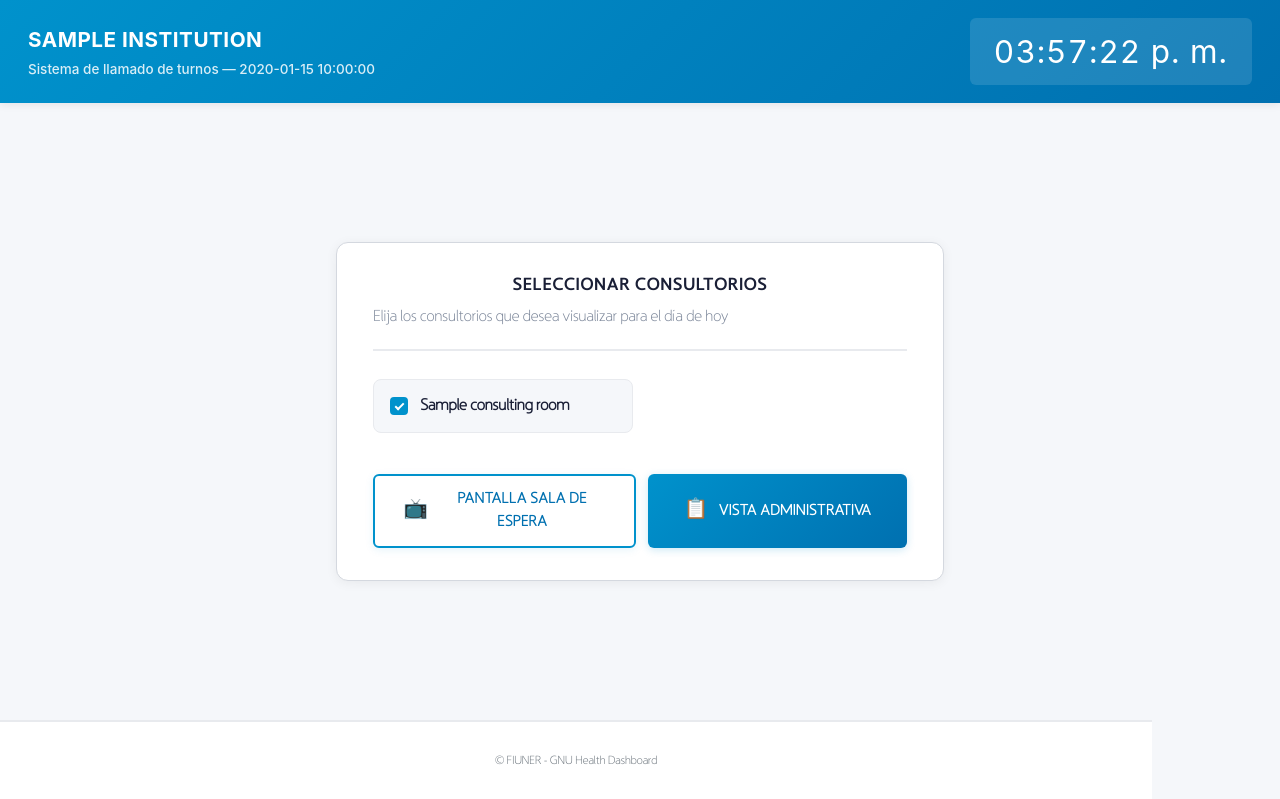
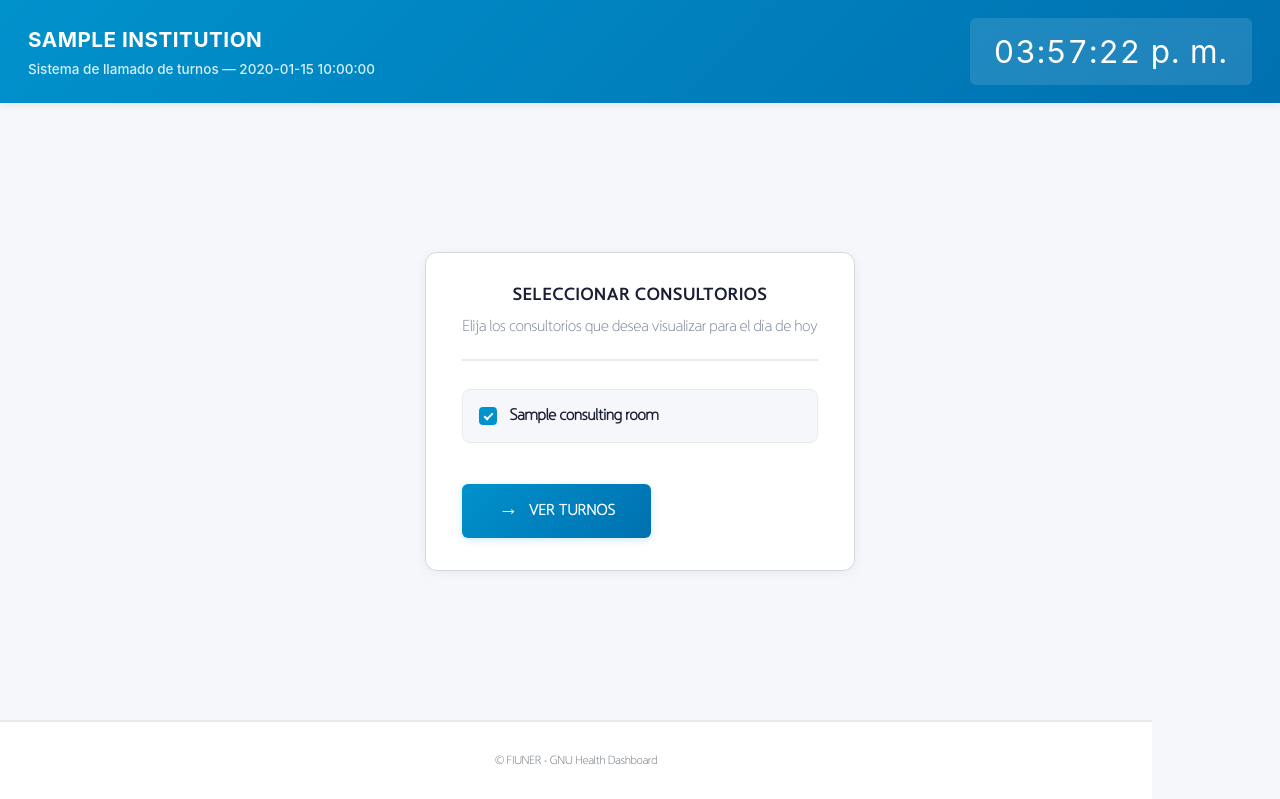
Before and after one commit to alan-livinsky/dashboardv2, a Flask app: template app/appointments/templates/layouts/select_consulting_rooms.html in a window 1280 px wide. Shown: the top 799 px of the page. Run offline with Flask 3, Linux system fonts and the light colour scheme; the template is opened without the code that fills it: most values are stand-ins (such as "Sample title", 1, 10 or a date in 2020).

Commit message:
Revert "feat(appointments): add dual view selection buttons on consulting room page"
This reverts commit a30037691e54a31d33465f377854e7e461c6dc00.

```diff
--- a/app/appointments/templates/layouts/select_consulting_rooms.html
+++ b/app/appointments/templates/layouts/select_consulting_rooms.html
@@ -189,18 +189,14 @@
             color: var(--text-heading);
         }
 
-        .btn-row {
-            display: flex;
-            gap: 12px;
-            flex-wrap: wrap;
-        }
-
         .btn-submit {
             display: inline-flex;
             align-items: center;
             justify-content: center;
             gap: 10px;
-            padding: 12px 28px;
+            padding: 12px 36px;
+            background: linear-gradient(135deg, var(--primary) 0%, var(--primary-dark) 100%);
+            color: white;
             font-weight: 700;
             font-size: 0.85rem;
             letter-spacing: 0.5px;
@@ -209,37 +205,22 @@
             border-radius: 6px;
             cursor: pointer;
             transition: all 0.2s ease;
-            flex: 1;
-            min-width: 180px;
-        }
-
-        .btn-submit--admin {
-            background: linear-gradient(135deg, var(--primary) 0%, var(--primary-dark) 100%);
-            color: white;
             box-shadow: 0 2px 8px rgba(0, 146, 204, 0.2);
         }
 
-        .btn-submit--admin:hover {
+        .btn-submit:hover {
             transform: translateY(-2px);
             box-shadow: 0 4px 12px rgba(0, 146, 204, 0.3);
         }
 
-        .btn-submit--sala {
-            background: #ffffff;
-            color: var(--primary-dark);
-            border: 2px solid var(--primary);
-            box-shadow: 0 2px 8px rgba(0, 146, 204, 0.1);
+        .btn-submit:active {
+            transform: translateY(0);
         }
 
-        .btn-submit--sala:hover {
-            transform: translateY(-2px);
-            background: #e3f2fd;
-            box-shadow: 0 4px 12px rgba(0, 146, 204, 0.2);
+        .btn-submit::before {
+            content: '→';
+            font-size: 1.1rem;
         }
-
-        .btn-submit:active { transform: translateY(0); }
-
-        .btn-label-icon { font-size: 1.1rem; }
 
         .footer {
             flex-shrink: 0;
@@ -273,7 +254,7 @@
                 <p class="card-select__subtitle">Elija los consultorios que desea visualizar para el día de hoy</p>
             </div>
 
-            <form id="consulting_room-form">
+            <form id="consulting_room-form" onsubmit="return redirectToTurnos()">
                 <div class="room-grid">
                     {% if consulting_rooms %}
                         {% for cr in consulting_rooms %}
@@ -290,14 +271,7 @@
                         </div>
                     {% endif %}
                 </div>
-                <div class="btn-row">
-                    <button type="button" class="btn-submit btn-submit--sala" onclick="redirectTo('sala_espera')">
-                        <span class="btn-label-icon">&#x1F4FA;</span> Pantalla Sala de Espera
-                    </button>
-                    <button type="button" class="btn-submit btn-submit--admin" onclick="redirectTo('turnos')">
-                        <span class="btn-label-icon">&#x1F4CB;</span> Vista Administrativa
-                    </button>
-                </div>
+                <button type="submit" class="btn-submit">Ver turnos</button>
             </form>
         </div>
     </div>
@@ -321,12 +295,13 @@
     setInterval(tick, 1000);
 })();
 
-function redirectTo(destination) {
+function redirectToTurnos() {
     const form = document.getElementById('consulting_room-form');
     const checkboxes = form.querySelectorAll('input[name="cr"]:checked');
     const params = new URLSearchParams();
     checkboxes.forEach(cb => params.append('consulting_rooms', cb.value));
-    window.location.href = `/${destination}?${params.toString()}`;
+    window.location.href = `/turnos?${params.toString()}`;
+    return false;
 }
 </script>
 {% endblock %}
```
